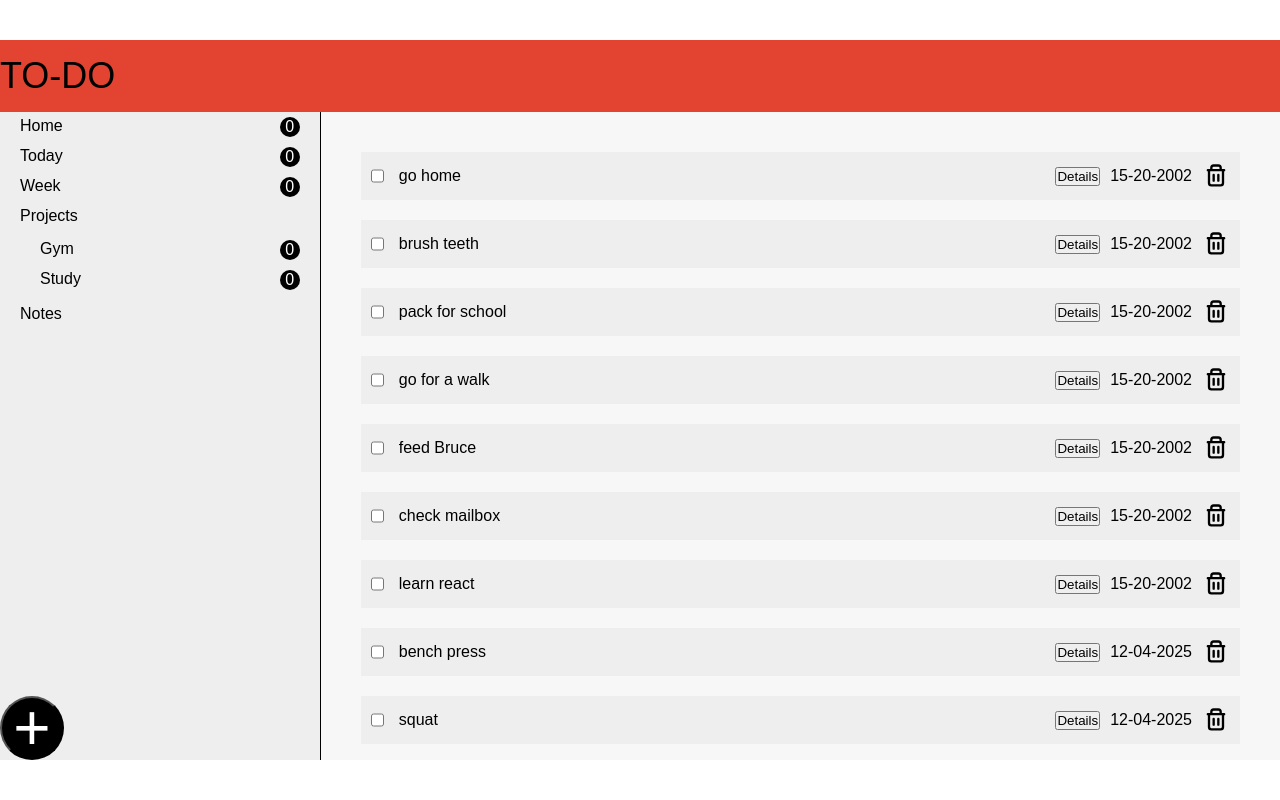
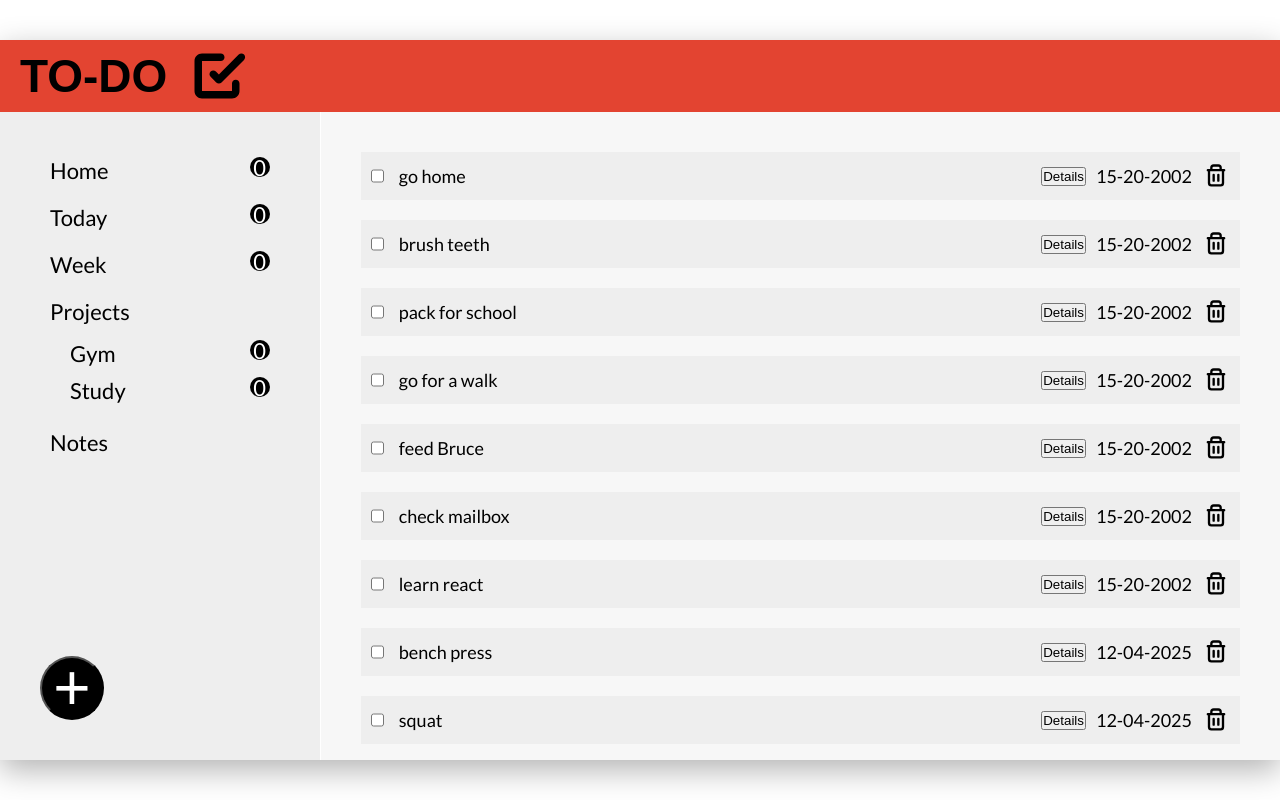
Before and after one commit to daniyxlkhan/todoList, a website built with webpack: page src/template.html in a window 1280 px wide. Built offline with nearby package versions, Linux system fonts and the light colour scheme; a web font is replaced by a local one.

Commit message:
Add ui changes for sidebar, fonts and task items

```diff
--- a/src/project.js
+++ b/src/project.js
@@ -44,17 +44,21 @@ function addProjectToDOM(title) {
 
 function projectSwitch() {
     document.querySelector(".nav").addEventListener("click", (event) => {
-        if (event.target.closest(".project-name")) {
-            const projectTitle = event.target.textContent.trim();
-            console.log(projectTitle);
-            if (projectTitle === "Home") {
-                showAllProjectTodos();
-            } else {
-                displayTodos(projectTitle);
-            }
+        let navItem = event.target.closest(".project-item") || event.target.closest(".nav-item"); // either a project item or a nav item
+        const projectTitleElement = navItem.querySelector(".project-name");
+        if(!projectTitleElement) {
+            return;
+        }
+
+        const projectTitle = projectTitleElement.textContent.trim();
+        if (projectTitle === "Home") {
+            showAllProjectTodos();
+        } else {
+            displayTodos(projectTitle);
         }
     });
 }
+
 
 function createDummyDataForProjects() {
     createProject("Gym");
--- a/src/style.css
+++ b/src/style.css
@@ -1,3 +1,6 @@
+@import url('https://fonts.googleapis.com/css2?family=Bowlby+One+SC&family=Sigmar&display=swap');
+@import url('https://fonts.googleapis.com/css2?family=Lato:ital,wght@0,100;0,300;0,400;0,700;0,900;1,100;1,300;1,400;1,700;1,900&family=Sigmar&display=swap');
+
 :root {
     --title-bar-color: #e34431;
     --task-color: #eeeeee;
@@ -12,11 +15,11 @@
 
 /* --------------------------------- SELECTORS --------------------------------- */
 body {
-    font-family: Arial, "sans-serif";
     display: flex;
     justify-content: center;
     align-items: center;
     height: 100vh;
+    font-family: "Lato", sans-serif;
 }
 
 ul {
@@ -28,12 +31,12 @@ ul {
     grid-template-columns: 2fr 6fr;
     grid-template-rows: 1fr 9fr;
     column-gap: 1px;
-    background: black;
 }
 
 .container {
     width: 1320px;
     height: 720px;
+    box-shadow: 0px 10px 30px rgba(0, 0, 0, 0.3);
 }
 
 /* --------------------------------- HEADER --------------------------------- */
@@ -41,8 +44,20 @@ ul {
     grid-column: 1 / -1;
     display: flex;
     align-items: center;
+    gap: 20px;
     background: var(--title-bar-color);
-    font-size: 36px;
+}
+
+.header-title {
+    font-family: "Sigmar", sans-serif;
+    font-size: 46px;
+    font-weight: bold;
+    padding-left: 20px;
+}
+
+.header-todo-icon {
+    width: 60px;
+    height: 60px;
 }
 
 /* --------------------------------- SIDEBAR --------------------------------- */
@@ -55,12 +70,15 @@ ul {
     display: flex;
     flex-direction: column;
     justify-content: space-between;
+    padding: 30px;
+    box-sizing: border-box;
 }
 
 .nav-item {
     display: flex;
     justify-content: space-between;
-    padding: 5px 20px 5px 20px;
+    padding: 15px 20px 5px 20px;
+    font-size: 22px;
 }
 
 .count {
@@ -85,6 +103,7 @@ ul {
     width: 4rem;
     cursor: pointer;
     font-size: 4rem;
+    margin: 10px;
 }
 
 .home, .today, .week, .project-item {
@@ -132,6 +151,7 @@ ul {
     height: 50px;
     box-sizing: border-box;
     background: var(--task-color);
+    font-size: 18px;
 }
 
 .task-check {
--- a/src/template.html
+++ b/src/template.html
@@ -9,6 +9,7 @@
     <section class="container">
         <header class="header">
             <span class="header-title">TO-DO</span>
+            <img src="assets/todo-done.svg" class="header-todo-icon">
         </header>
         <nav class="sidebar">
             <ul class="nav">
--- a/src/todo.js
+++ b/src/todo.js
@@ -11,6 +11,7 @@ let currentProject = "Home"; // Default project
 document.querySelector(".nav").addEventListener("click", (event) => {
     if (event.target.classList.contains("project")) {
         currentProject = event.target.textContent.trim();
+        console.log(currentProject);
     }
 });
 
@@ -25,15 +26,15 @@ function todo(title, description, dueDate, priority, id) {
 }
 
 const generateTodoId = (function () {
-    let id = 0; // Private variable
+    let id = 12; // Private variable
     return function () {
         return id++;
     };
 })();
 
 // Creates a todo task and stores it in the current selected project, also updates the content with the newly added todo
-function createTodo(title, description, dueDate, priority, id) {
-    const tempTodo = todo(title, description, dueDate, priority, id);
+function createTodo(title, description, dueDate, priority) {
+    const tempTodo = todo(title, description, dueDate, priority, generateTodoId());
     Projects[currentProject].push(tempTodo);
     if (currentProject === "Home") {
         showAllProjectTodos();
```
Also changed, not shown: src/assets/todo-done.svg (added).
